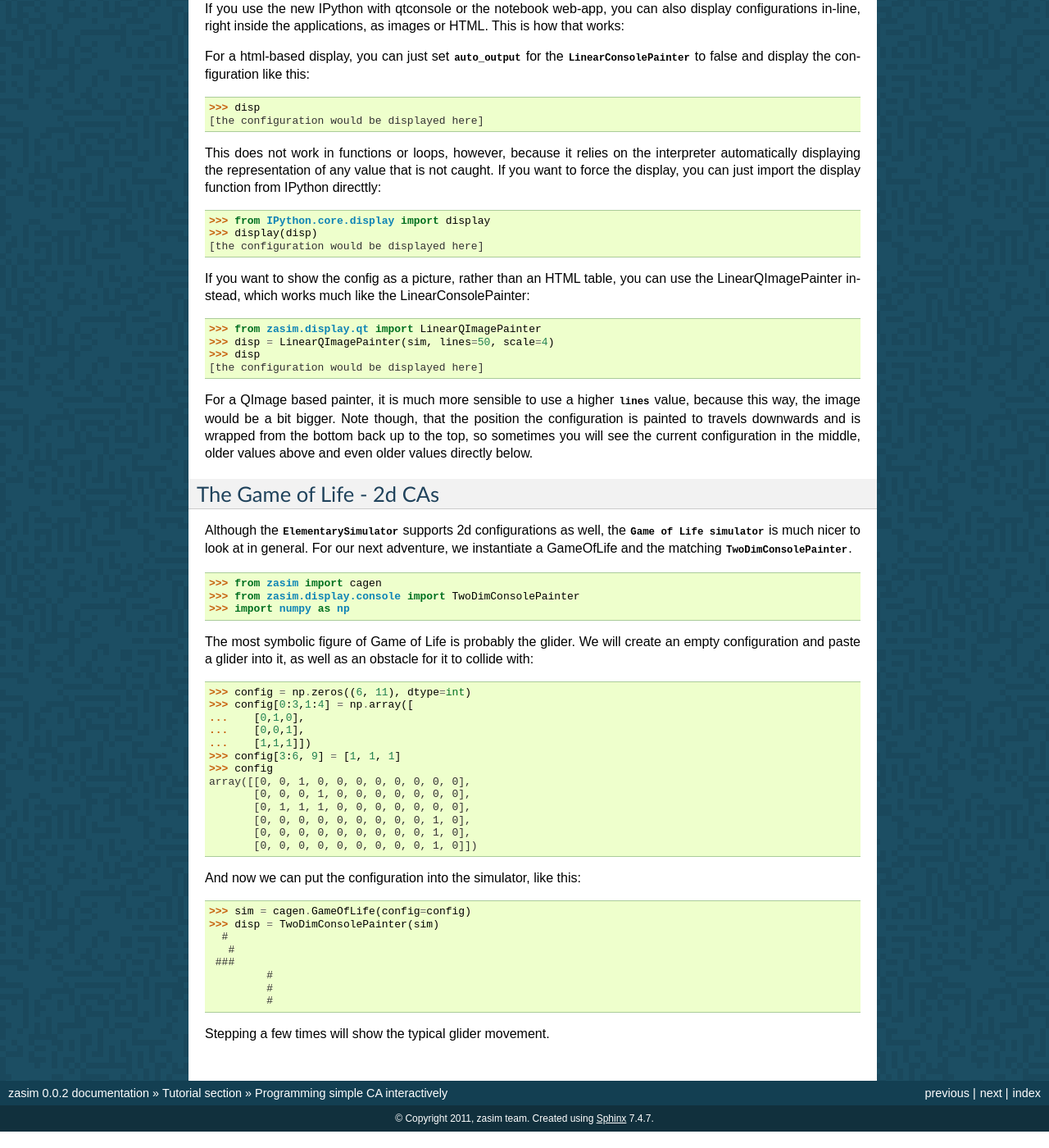
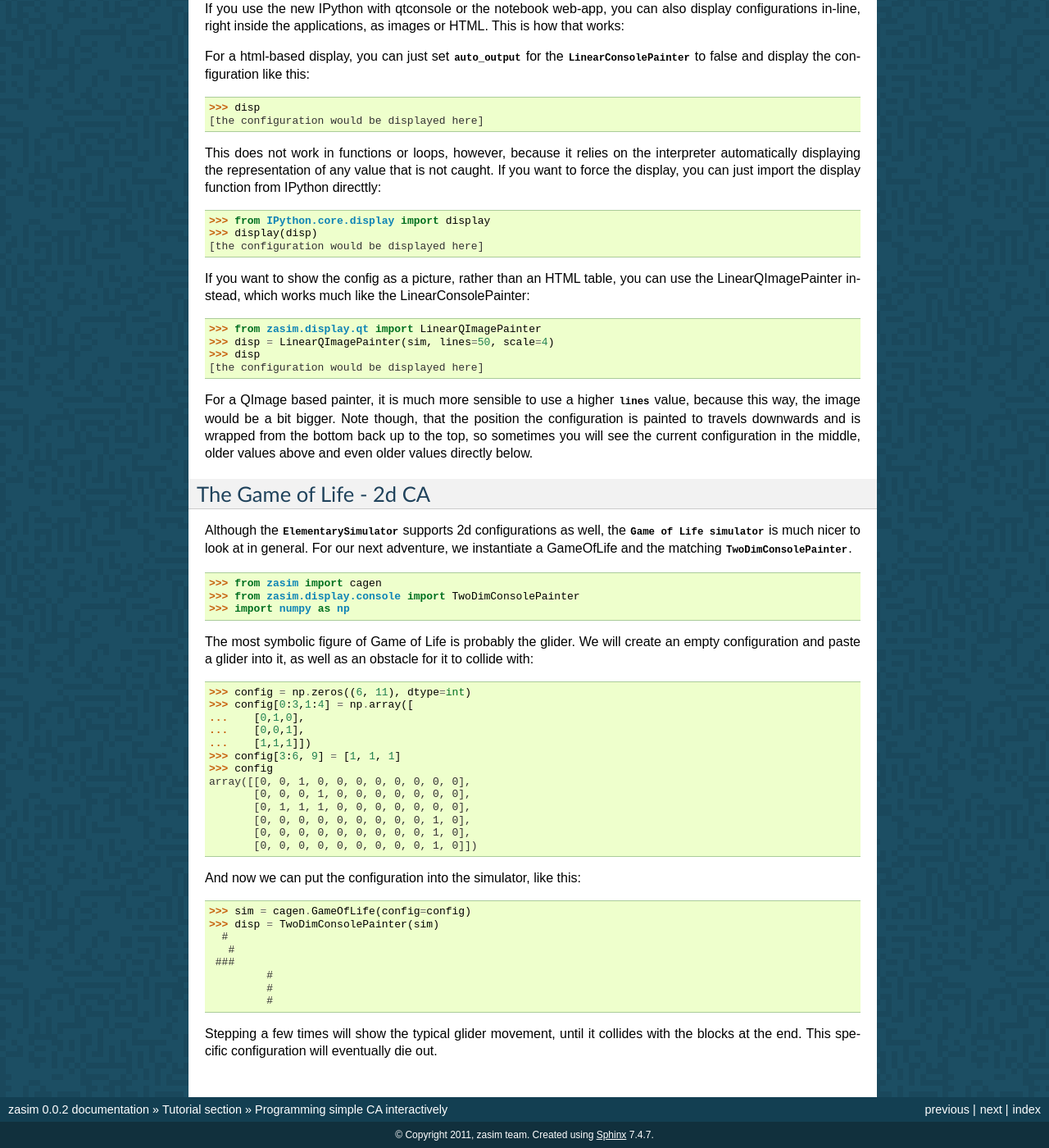
Before and after one commit to timo/zasim, a Sphinx documentation site: the page built from docs/tutorial/coding_simple_ca.rst, in a window 1280 px wide and 1400 px high, scrolled down 1905 px. Shown: the whole window at 82% size. Built offline with Sphinx 7.4.7, drawn with Linux system fonts in a browser that asks for light colours; formulas are drawn with MathJax 3; pages that are not in the unit, such as notebooks, are missing from menus; some of the changed text lies outside the part shown.

```diff
--- a/docs/tutorial/coding_simple_ca.rst
+++ b/docs/tutorial/coding_simple_ca.rst
@@ -172,7 +172,7 @@ see the current configuration in the middle, older values above and even
 older values directly below.
 
 
-The Game of Life - 2d CAs
+The Game of Life - 2d CA
 -------------------------
 
 Although the `ElementarySimulator` supports 2d configurations as well, the
@@ -221,4 +221,6 @@ And now we can put the configuration into the simulator, like this:
              #
              #
 
-Stepping a few times will show the typical glider movement.
+Stepping a few times will show the typical glider movement, until it
+collides with the blocks at the end. This specific configuration will
+eventually die out.
```
Also changed, not shown: docs/tutorial/custom_stepfunc.rst (added, +49 -0 lines).
